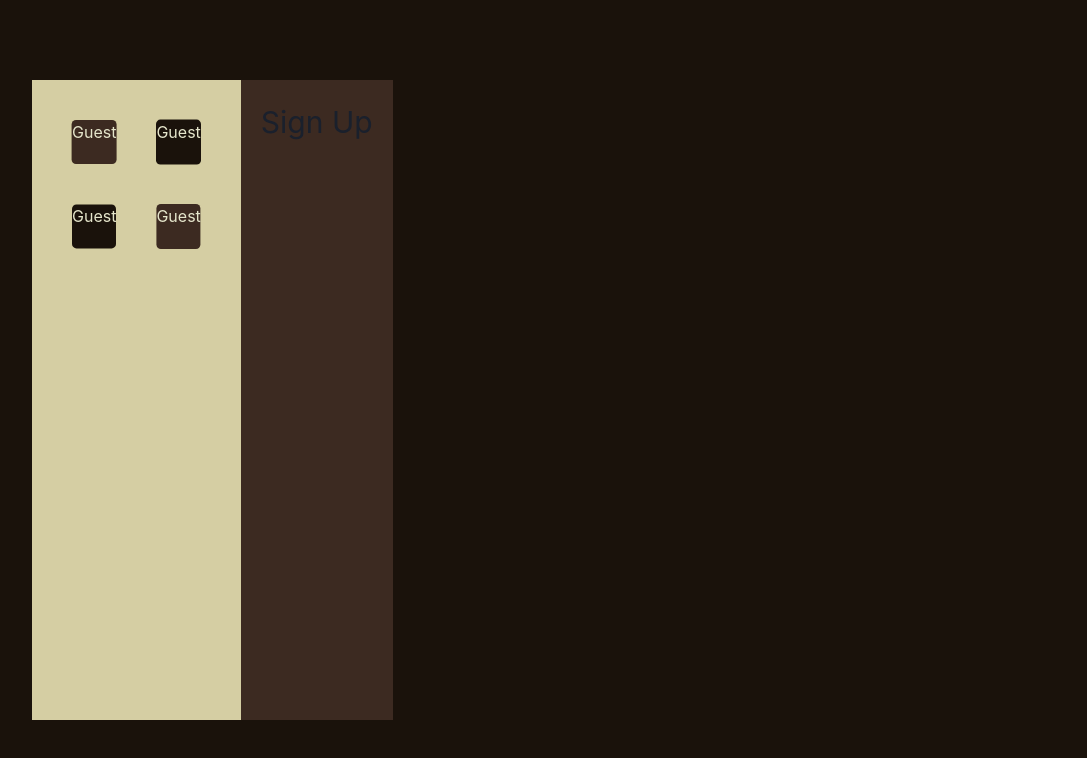
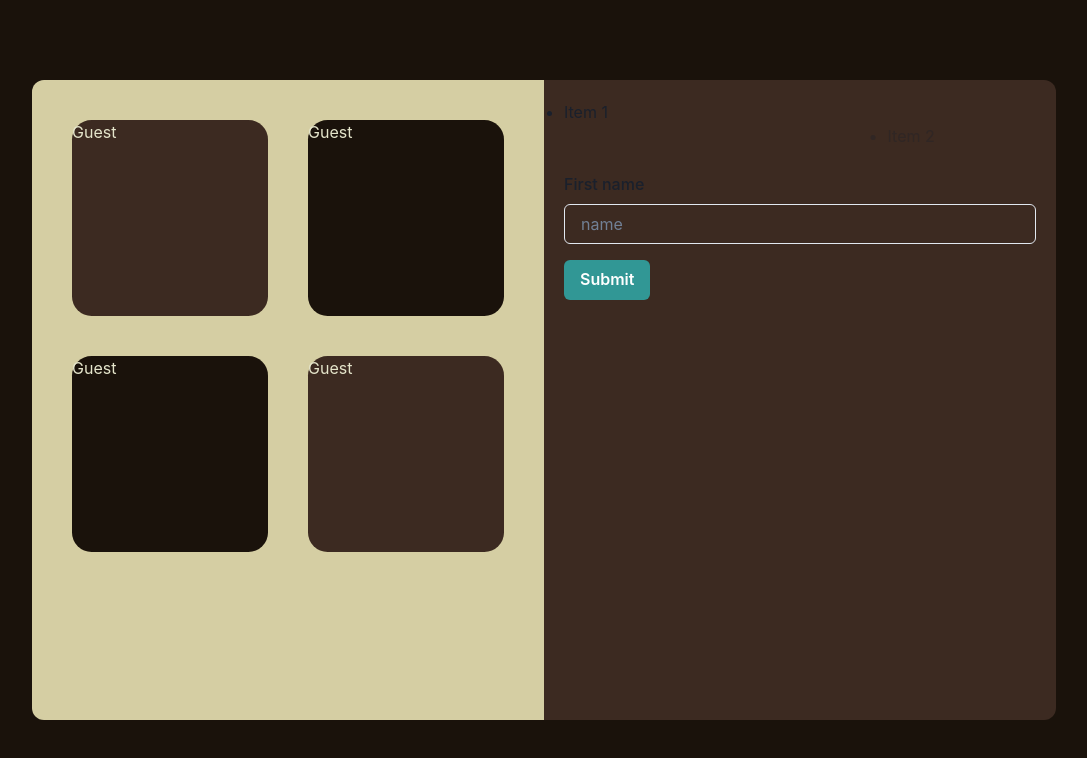
Before and after one commit to Sim-develop/interview-tool, a React (Vite) app: page /auth in a window 1280 px wide. Shown: the top 758 px of the page, without its empty margins (96-1183 px from the left). Built offline with nearby package versions, Linux system fonts and the light colour scheme.

Commit message:
sys: intergrate react-hook-form

```diff
--- a/src/routes/auth/Auth.tsx
+++ b/src/routes/auth/Auth.tsx
@@ -1,19 +1,68 @@
-import React from "react";
-import {Box, Flex} from "@chakra-ui/react";
-import { Text } from '@chakra-ui/react'
+import { Flex } from "@chakra-ui/react";
+import { FormLabel, FormControl, Input, Button } from "@chakra-ui/react";
 import { motion } from "framer-motion";
 import { theme } from "../../assets/theme/theme";
+import { useForm } from "react-hook-form";
+
+const listVariants = {
+  hidden: {
+    x: 500,
+    opacity: 0,
+  },
+  visible: {
+    x: 0,
+    opacity: 1,
+    transition: {
+      duration: 2,
+      staggerChildren: 5,
+    },
+  },
+};
+
+const itemVariants = {
+  hidden: { x: 500, opacity: 0 },
+  visible: { x: 0, opacity: 1, transition: { duration: 2 } },
+};
 
 const Component = () => {
-    // const {toogleForm, setToggleForm} = React.useState(false)
-    return (
+  const {
+    handleSubmit,
+    register,
+    formState: { errors, isSubmitting },
+  } = useForm();
+  function onSubmit(values: any) {
+    console.log(values);
+  }
+  return (
+    <Flex backgroundColor={theme.colors.primaryMedium} p={5} direction="column">
+      <motion.ul variants={listVariants} initial="hidden" animate="visible">
+        <motion.li variants={itemVariants}>Item 1</motion.li>
+        <motion.li variants={itemVariants}>Item 2</motion.li>
+        <motion.li variants={itemVariants}>Item 3</motion.li>
+      </motion.ul>
+      <form onSubmit={handleSubmit(onSubmit)}>
+        <FormControl>
+          <FormLabel htmlFor="name">First name</FormLabel>
+          <Input
+            id="name"
+            placeholder="name"
+            {...register("name", {
+              required: "This is required",
+              minLength: { value: 4, message: "Minimum length should be 4" },
+            })}
+          />
+        </FormControl>
+        <Button
+          mt={4}
+          colorScheme="teal"
+          isLoading={isSubmitting}
+          type="submit"
+        >
+          Submit
+        </Button>
+      </form>
+    </Flex>
+  );
+};
 
-        <Flex
-        backgroundColor={theme.colors.primaryMedium}
-        p={5} direction="column" >
-            <Box fontSize="3xl" as={motion.div} initial={{opacity: 0, scale: 0.5}} animate={{opacity: 1, scale: 1}} transition='0.5'>Sign Up</Box>
-        </Flex>
-    )
-}
-
-export default Component
+export default Component;
--- a/src/routes/auth/Introduction.tsx
+++ b/src/routes/auth/Introduction.tsx
@@ -1,54 +1,60 @@
-import {theme} from "../../assets/theme/theme.ts";
-import styled, {keyframes} from "styled-components";
-import {Box} from "@chakra-ui/react";
+import { theme } from "../../assets/theme/theme.ts";
+import styled, { keyframes } from "styled-components";
+import { Box, Grid } from "@chakra-ui/react";
 
-const moveAround= (index: number) => keyframes`
+const moveAround = (index: number) => keyframes`
     0%, 20% {
         transform: translate(0, 0);
     }
     25%, 45% {
-        transform: translate(${index % 3 === 0 ? 0 : index % 2 === 0 ? "100%" : "-100%"}, ${index % 3 !== 0 ? 0 : index !== 0 ? "-100%" : "100%" });
+        transform: translate(${
+          index % 3 === 0 ? 0 : index % 2 === 0 ? "100%" : "-100%"
+        }, ${index % 3 !== 0 ? 0 : index !== 0 ? "-100%" : "100%"});
     }
     50%, 70% {
-        transform: translate(${index % 2 === 0 ? "100%" : "-100%"}, ${index >= 2 ? '-100%' : "100%" });
+        transform: translate(${index % 2 === 0 ? "100%" : "-100%"}, ${
+  index >= 2 ? "-100%" : "100%"
+});
     }
     75%, 95%{
-        transform: translate(${index % 3 !== 0 ? 0 : index !== 0 ? "-100%" : "100%"}, ${index % 3 !== 0 ? index % 2 === 0 ? "-100%" : "100%" : 0});
+        transform: translate(${
+          index % 3 !== 0 ? 0 : index !== 0 ? "-100%" : "100%"
+        }, ${index % 3 !== 0 ? (index % 2 === 0 ? "-100%" : "100%") : 0});
     }
 `;
 
-const Blocks = styled.div`
-    display: grid;
-    grid-template-columns: 1fr 1fr;
-`
-
-const Block = styled.span<{backgroundColor: string, index: number}>`
+const Block = styled.span<{ backgroundColor: string; index: number }>`
   aspect-ratio: 1/1;
   padding: 20px;
-    animation: ${props => moveAround(props.index)} 20s ease-in-out infinite;
-    >div {
-        background-color: ${props => props.backgroundColor};
+  animation: ${(props) => moveAround(props.index)} 20s ease-in-out infinite;
+  > div {
+    background-color: ${(props) => props.backgroundColor};
     width: 100%;
     height: 100%;
     border-radius: 10%;
     color: ${theme.colors.primaryText};
   }
-`
-const Component =() => {
+`;
+const Component = () => {
   return (
     <Box backgroundColor={theme.colors.primaryLight} p={5}>
-            <Blocks>
-                {Array(4).fill("").map((_: any, index: number) => {
-                    const color = (index % 3) === 0 ? theme.colors.primaryDark : theme.colors.primaryMedium;
+      <Grid templateColumns="repeat(2, 1fr)">
+        {Array(4)
+          .fill("")
+          .map((_: any, index: number) => {
+            const color =
+              index % 3 === 0
+                ? theme.colors.primaryDark
+                : theme.colors.primaryMedium;
             return (
               <Block backgroundColor={color} index={index}>
                 <div>Guest</div>
               </Block>
             );
           })}
-            </Blocks>
+      </Grid>
     </Box>
-    )
-}
+  );
+};
 
-export default Component
+export default Component;
--- a/src/routes/auth/index.tsx
+++ b/src/routes/auth/index.tsx
@@ -1,22 +1,29 @@
-import styled from "styled-components";
 import Introduction from "./Introduction.tsx";
 import Auth from "./Auth.tsx";
 import { motion } from "framer-motion";
-import { AbsoluteCenter, Box, Flex } from "@chakra-ui/react";
-
-
+import { AbsoluteCenter, Box, Grid } from "@chakra-ui/react";
 
 const Component = () => {
-    return (
-        <Box as={motion.div} initial={{opacity: 0, scale: 0.5}} animate={{opacity: 1, scale: 1}} transition='1s' width='100%' height="100vh" position="relative">
-            <AbsoluteCenter axis='both' width="80%" height={"80%"}>
-                <Flex height={"100%"} width="100%">
-                <Introduction/>
-                <Auth/>
-                </Flex>
-            </AbsoluteCenter>
-        </Box>
-    )
-}
+  return (
+    <Box width="100%" height="100vh" position="relative">
+      <AbsoluteCenter axis="both" width="80%" height="80%">
+        <motion.div
+          animate={{
+            opacity: [0, 1],
+            scale: [0, 1],
+            borderRadius: ["100px", "12px"],
+          }}
+          transition={{ duration: 1, bounce: 0 }}
+          style={{ height: "100%", overflow: "hidden" }}
+        >
+          <Grid templateColumns="repeat(2, 1fr)" height="100%">
+            <Introduction />
+            <Auth />
+          </Grid>
+        </motion.div>
+      </AbsoluteCenter>
+    </Box>
+  );
+};
 
-export default Component
+export default Component;
--- a/tsconfig.json
+++ b/tsconfig.json
@@ -11,6 +11,8 @@
     "isolatedModules": true,
     "noEmit": true,
     "jsx": "react-jsx",
+    "target": "ES5",
+    "lib": ["ES2015", "DOM"]
   },
   "include": ["src", ],
 }
```
Also changed, not shown: 1 other file (tests, documents, lock files or other folders). Lines whose indentation alone changed are shown as unchanged.
